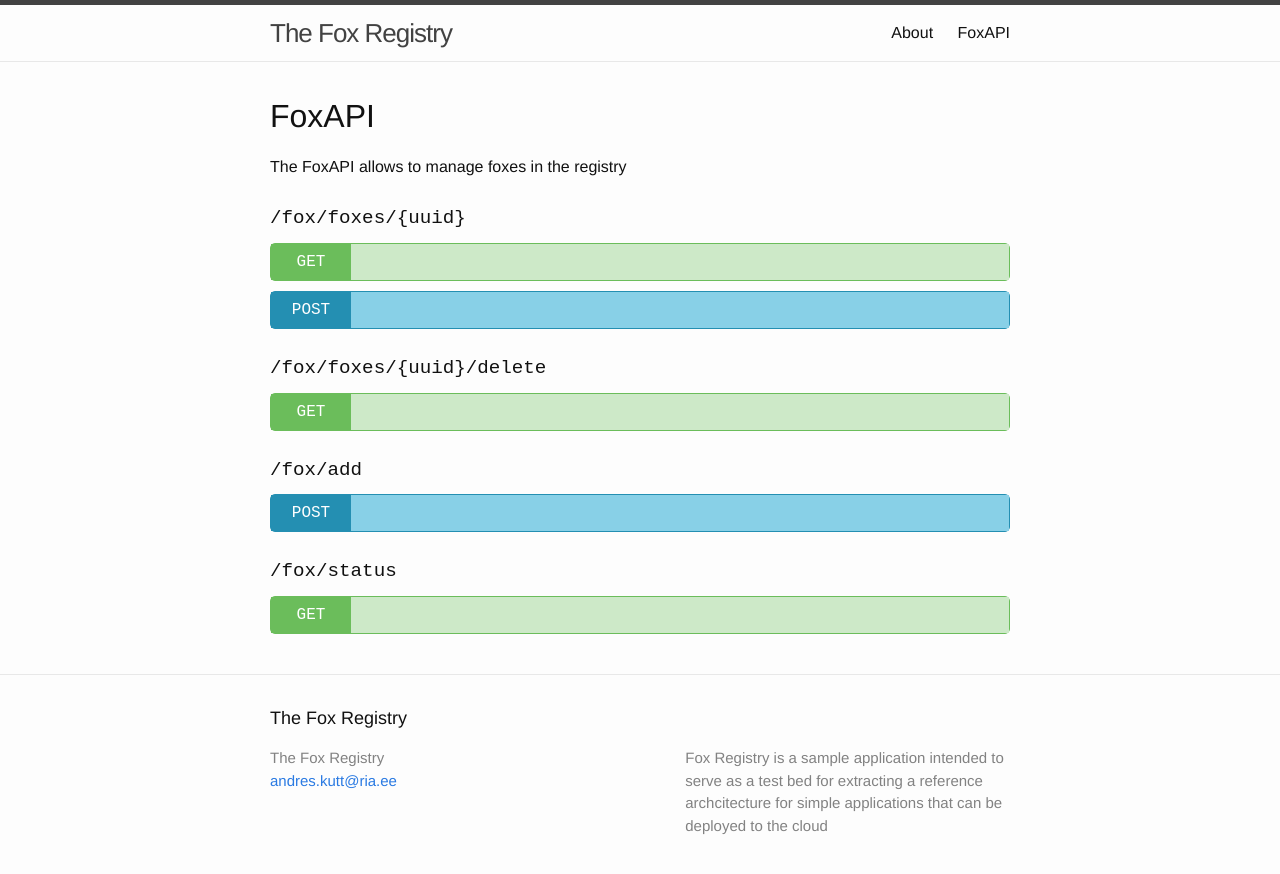
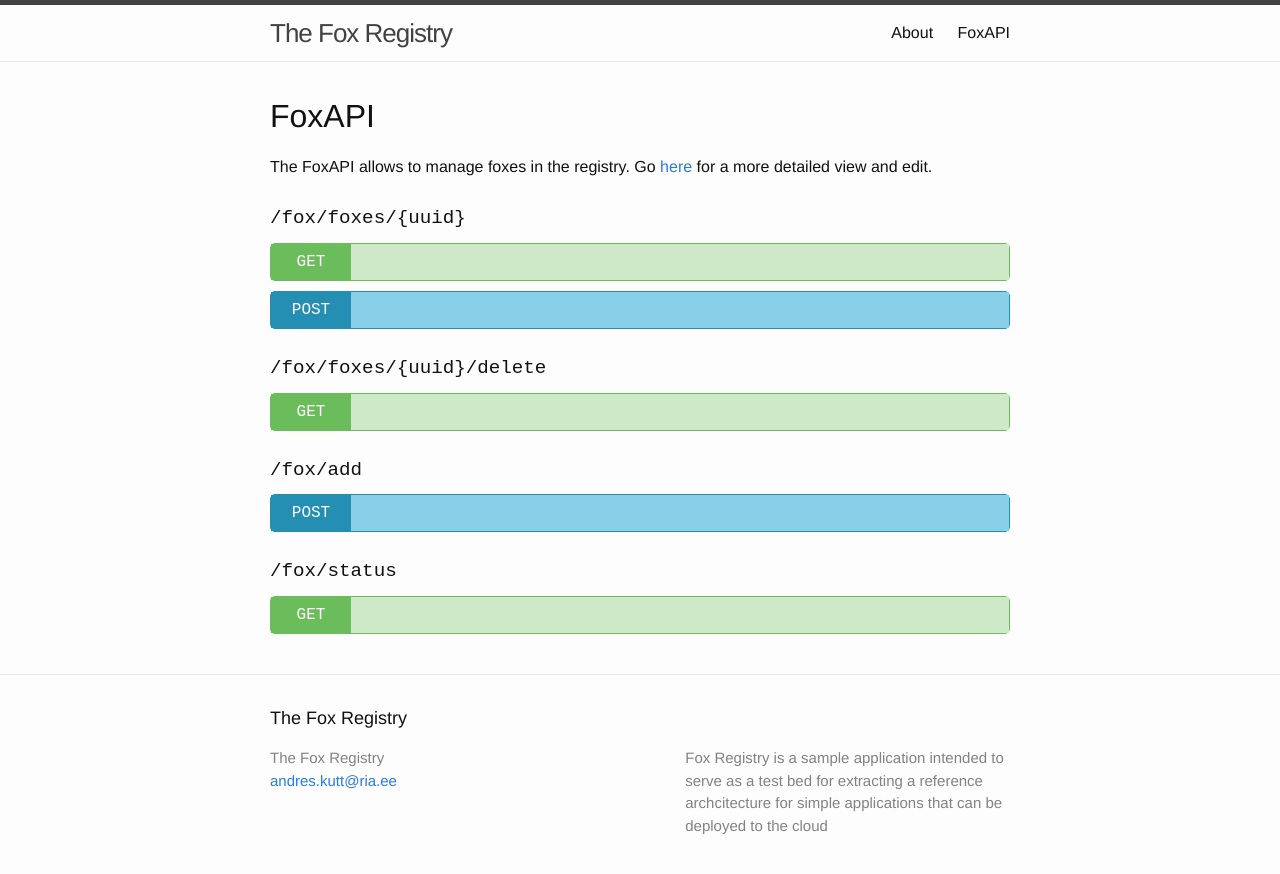
Before and after one commit to e-gov/fox, a Jekyll site: the page built from static/foxapi.md, in a window 1280 px wide. Shown: the top 874 px of the page. Built offline with Jekyll 4.4.1, drawn with Linux system fonts in a browser that asks for light colours; nearby versions of some CDN libraries; a script that is not in the unit is left out.

Commit message:
Added Swagger link to the API page

```diff
--- a/static/foxapi.md
+++ b/static/foxapi.md
@@ -4,4 +4,4 @@ title: FoxAPI
 data: FoxAPI
 ---
 
-The FoxAPI allows to manage foxes in the registry
+The FoxAPI allows to manage foxes in the registry. Go [here](http://editor.swagger.io/#/?import=https:%2F%2Fraw.githubusercontent.com%2Fe-gov%2Ffox%2Fmaster%2Ftatic%2F_data%2FFoxAPI.yaml) for a more detailed view and edit.
```
